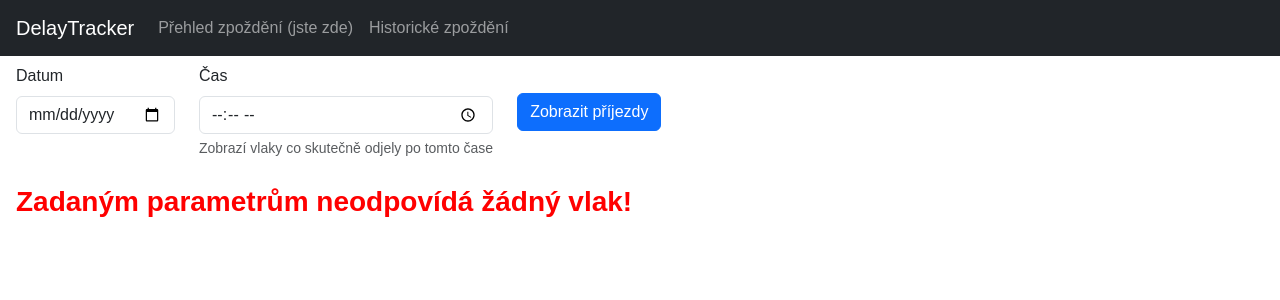
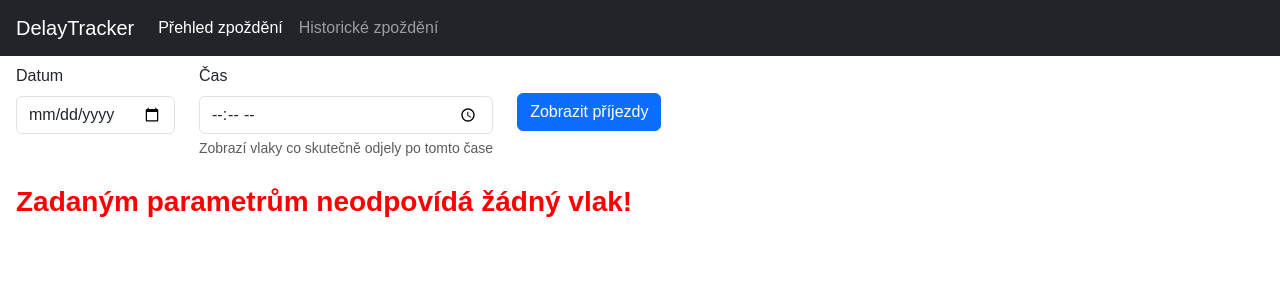
Before and after one commit to Sap1k/delayTracker_CzechRail, a Flask app: page / in a window 1280 px wide. Shown: the top 300 px of the page. Run offline with Flask 3, Linux system fonts and the light colour scheme.

Commit message:
Fix navbar on mobile, clean up main page

```diff
--- a/templates/main.html
+++ b/templates/main.html
@@ -11,20 +11,22 @@
 </head>
 
 <body>
-    <nav class="navbar navbar-expand-lg navbar-dark bg-dark ps-3">
+    <nav class="navbar navbar-expand-lg navbar-dark bg-dark ps-1 pe-1">
+        <div class="container-fluid">
             <a class="navbar-brand" href="/">DelayTracker</a>
-        <button class="navbar-toggler" type="button" data-toggle="collapse" data-target="#navbarText" aria-controls="navbarText" aria-expanded="false" aria-label="Toggle navigation">
+            <button class="navbar-toggler" type="button" data-bs-toggle="collapse" data-bs-target="#navbarToggler" aria-controls="navbarToggler" aria-expanded="false" aria-label="Toggle navigation">
                 <span class="navbar-toggler-icon"></span>
             </button>
-        <div class="collapse navbar-collapse" id="navbarText">
-            <ul class="navbar-nav mr-auto">
-                <li class="nav-item active">
-                    <a class="nav-link" href="/">Přehled zpoždění <span class="sr-only">(jste zde)</span></a>
+            <div class="collapse navbar-collapse" id="navbarToggler">
+                <ul class="navbar-nav me-auto mb-2 mb-lg-0">
+                    <li class="nav-item">
+                        <a class="nav-link active" aria-current="page" href="/">Přehled zpoždění</a>
                     </li>
                     <li class="nav-item">
-                    <a class="nav-link" href="/">Historické zpoždění</a>
+                        <a class="nav-link" href="/historie">Historické zpoždění</a>
                     </li>
                 </ul>
+            </div>
         </div>
     </nav>
 
@@ -43,14 +45,12 @@
         </div>
     </form>
 
-    <div class="container-fluid overflow-auto ps-3">
+    <div class="container-fluid overflow-auto ps-3 pb-3">
         {% if trains == [] %}
             <h3 style="color: red; font-weight: bold; margin-top: 10px;">Zadaným parametrům neodpovídá žádný vlak!</h3>
         {% endif %}
         {% for train in trains %}
-
             {% set train_carrier = train[3].split(',') %}
-
             {% if train[5] < 3 %}
                 {% set delay_color = 'green' %}
             {% elif train[5] < 10 %}
@@ -60,13 +60,11 @@
             {% else %}
                 {% set delay_color = 'purple' %}
             {% endif %}
-
             {% if loop.index0 % 2 == 1 %}
                 {% set bg_class = 'bg-body' %}
             {% else %}
                 {% set bg_class = 'bg-light' %}
             {% endif %}
-
             <div class="row {{ bg_class }} align-items-center" style="margin-top: 10px;">
                 <div class="col-sm">
                     <h3 class="train_name text-primary">{{ train_carrier[0] }}</h3>
```
Lines whose indentation alone changed are shown as unchanged.
